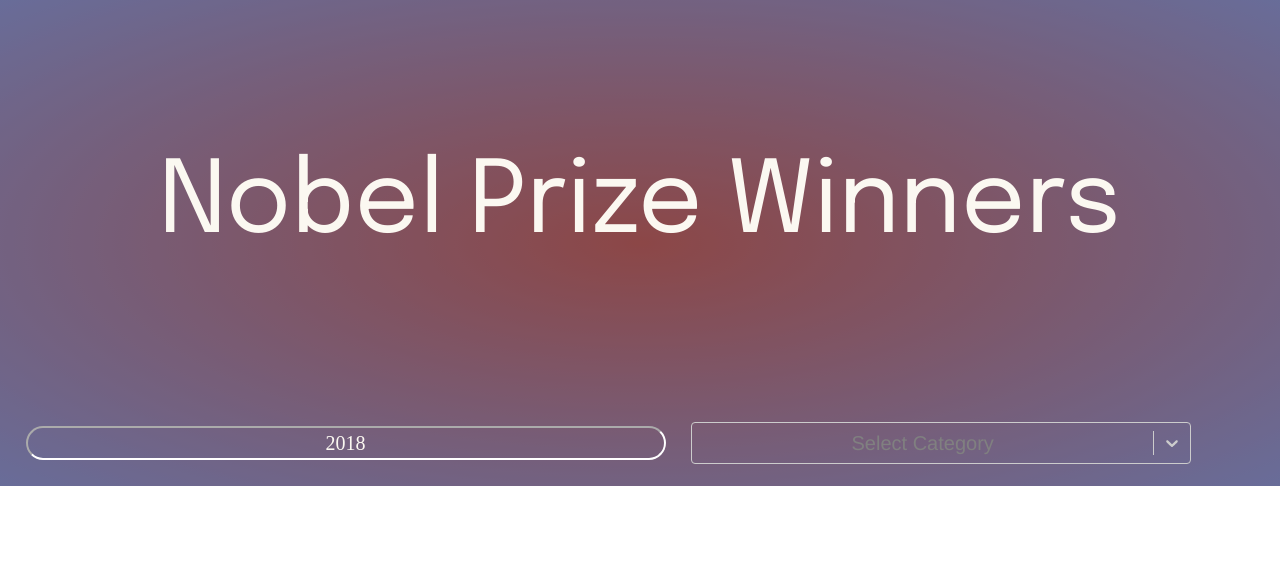
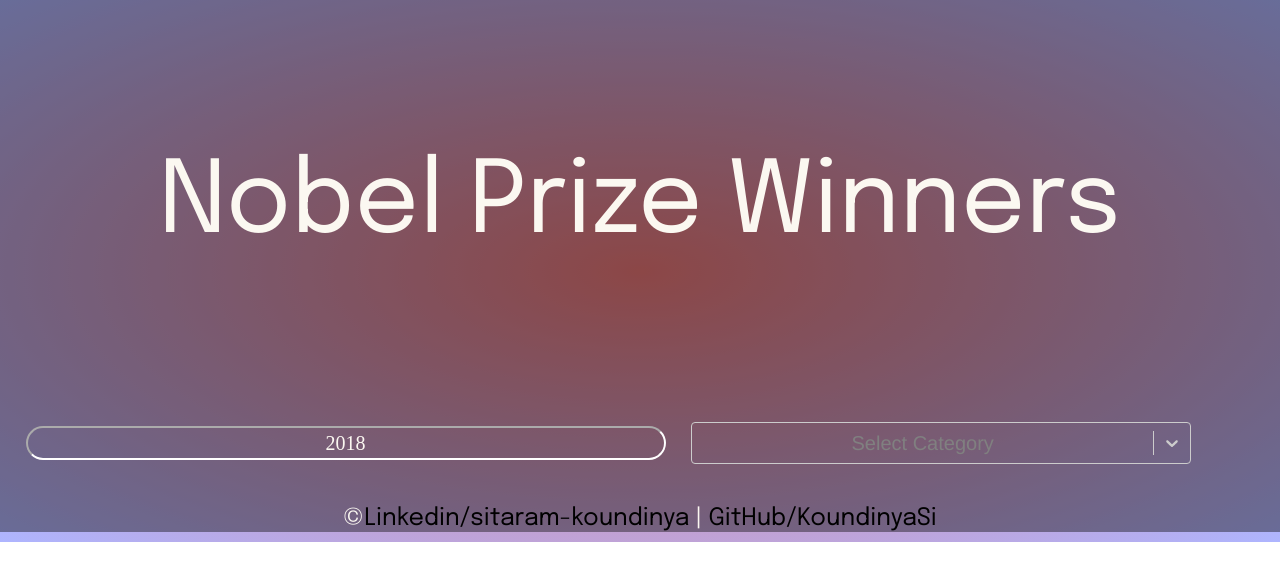
Before and after one commit to KoundinyaSi/nobelprize-react, a React app: page / in a window 1280 px wide. Built offline with nearby package versions, Linux system fonts and the light colour scheme; no server answers; a web font is replaced by a local one.

Commit message:
minor changes

```diff
--- a/src/components/awards/awards.js
+++ b/src/components/awards/awards.js
@@ -114,6 +114,22 @@ const Awards = (props) => {
           </>
         )}
       </table>
+      <footer>
+      <div>
+        <h3 class="intro">
+            &copy;
+          <a
+            target="_blank"
+            href="https://www.linkedin.com/in/sitaram-koundinya/"
+          >
+            Linkedin/sitaram-koundinya
+          </a> {" | "}
+          <a href="https://github.com/KoundinyaSi/nobelprize-react" target="_blank">
+            GitHub/KoundinyaSi
+          </a>
+        </h3>
+      </div>
+      </footer>
     </div>
   );
 };
--- a/src/components/header/header.js
+++ b/src/components/header/header.js
@@ -8,4 +8,4 @@ const Header = () => {
   );
 };
 
-export default Header
+export default Header;
--- a/src/css/styles.css
+++ b/src/css/styles.css
@@ -7,11 +7,21 @@ body {
   background-repeat: no-repeat;
   color: #FBF8F1;
 }
-
+.intro{
+    font-family: 'Epilogue', sans-serif;
+}
 .wrapperDiv {
   backdrop-filter: brightness(60%);
 }
-
+.intro{
+    display: block;
+    width: 100%;
+    text-align: center;
+}
+.intro a{
+    text-decoration: none;
+    color: black;
+}
 .tableTR{
     height: 40vh;
     display: flex;
```
Also changed, not shown: public/index.html (+2 -1 lines).
